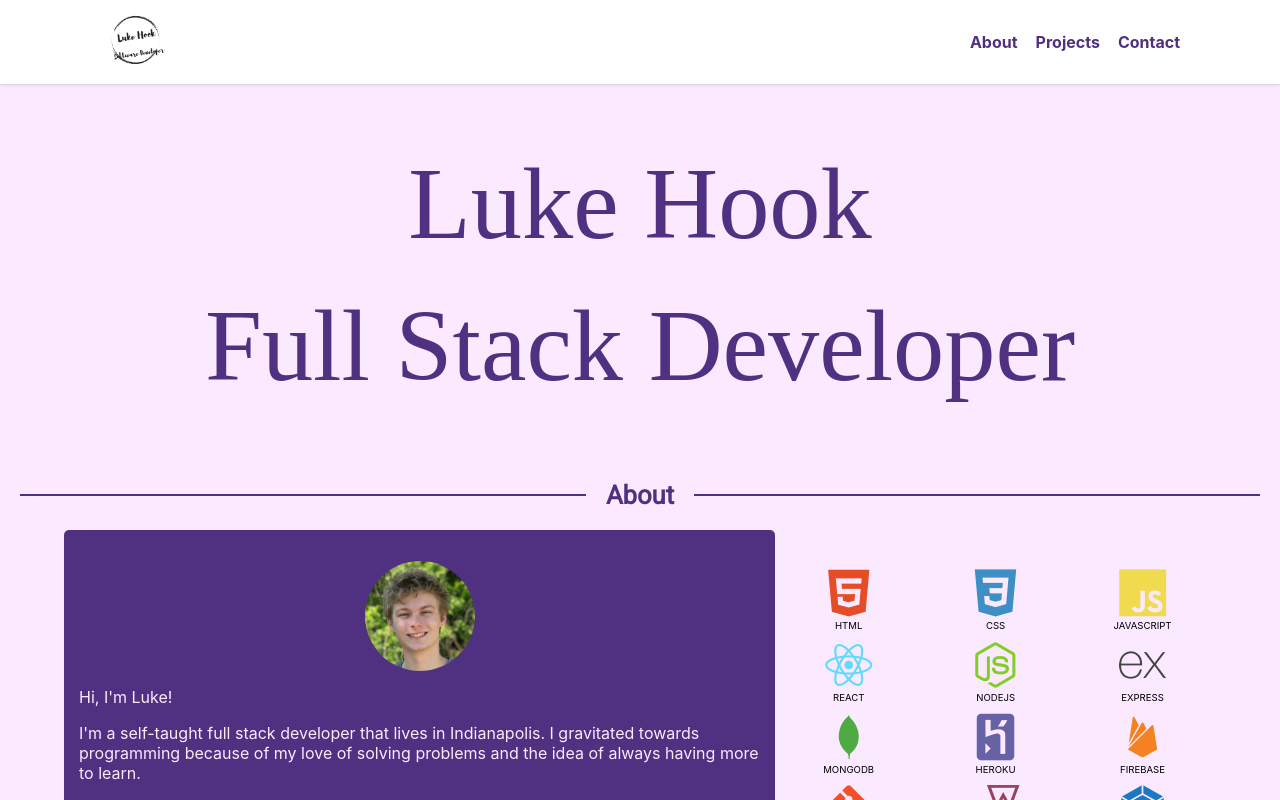
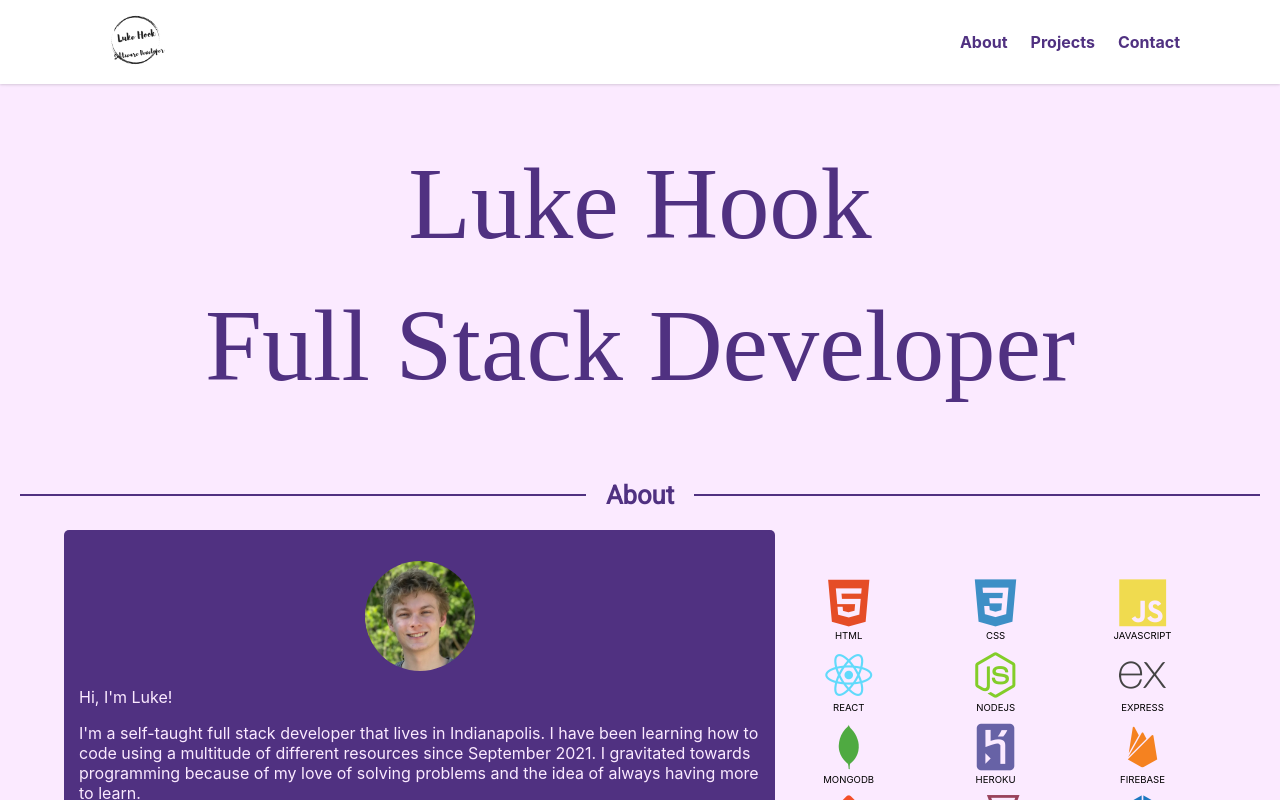
Before and after one commit to luhook04/personal-portfolio, a React (Create React App) app: page / in a window 1280 px wide. Shown: the top 800 px of the page. Built offline with nearby package versions, Linux system fonts and the light colour scheme; a web font is replaced by a local one.

Commit message:
Change styling and change the link of the logo

```diff
--- a/src/App.css
+++ b/src/App.css
@@ -54,7 +54,7 @@ nav {
   margin-right: auto;
   width: 100%;
   padding-left: 0;
-  column-gap: 10px;
+  column-gap: 15px;
 }
 
 .nav-links li a {
@@ -135,6 +135,7 @@ nav img:hover {
   width: 55%;
   margin-left: auto;
   margin-right: auto;
+  margin-bottom: 40px;
   padding: 15px;
   border-radius: 4px;
   min-width: 330px;
@@ -253,7 +254,7 @@ h2 {
 }
 
 .welcome-content {
-  width: 75%;
+  width: 85%;
   margin-left: auto;
   margin-right: auto;
   margin-top: 90px;
--- a/src/App.js
+++ b/src/App.js
@@ -4,7 +4,6 @@ import Welcome from "./components/Welcome";
 import About from "./components/About";
 import Projects from "./components/Projects";
 import Contact from "./components/Contact";
-import Footer from "./components/Footer";
 
 const App = () => {
   return (
@@ -16,7 +15,6 @@ const App = () => {
         <Projects />
         <Contact />
       </main>
-      <Footer></Footer>
     </div>
   );
 };
--- a/src/components/About.js
+++ b/src/components/About.js
@@ -14,8 +14,10 @@ const About = () => {
           <p>Hi, I'm Luke!</p>
           <p>
             I'm a self-taught full stack developer that lives in Indianapolis. I
-            gravitated towards programming because of my love of solving
-            problems and the idea of always having more to learn.
+            have been learning how to code using a multitude of different
+            resources since September 2021. I gravitated towards programming
+            because of my love of solving problems and the idea of always having
+            more to learn.
           </p>
           <p>
             In my free time, I love to read, play with my dog, and watch/play
--- a/src/components/Contact.js
+++ b/src/components/Contact.js
@@ -17,13 +17,13 @@ const Contact = () => {
           <span>lukehook04@gmail.com</span>
         </div>
         <div className="contact-links">
-          <a href="google.com">
+          <a href="https://github.com/luhook04">
             <i className="devicon-github-original"></i>
           </a>
-          <a href="google.com">
+          <a href="https://www.linkedin.com/in/luke-hook-47676916b/">
             <i className="devicon-linkedin-plain"></i>
           </a>
-          <a href="google.com">
+          <a href="mailto: luasdf@gmail.com">
             <i className="fa-solid fa-envelope"></i>
           </a>
         </div>
--- a/src/components/Footer.js
+++ /dev/null
@@ -1,5 +0,0 @@
-const Footer = () => {
-  return <footer>Footer</footer>;
-};
-
-export default Footer;
--- a/src/components/Header.js
+++ b/src/components/Header.js
@@ -5,7 +5,7 @@ const Header = () => {
     <header>
       <nav>
         <div>
-          <a href="#welcome">
+          <a href="#top">
             <img src={logo} alt="Back to top" />
           </a>
           <ul className="nav-links">
```
